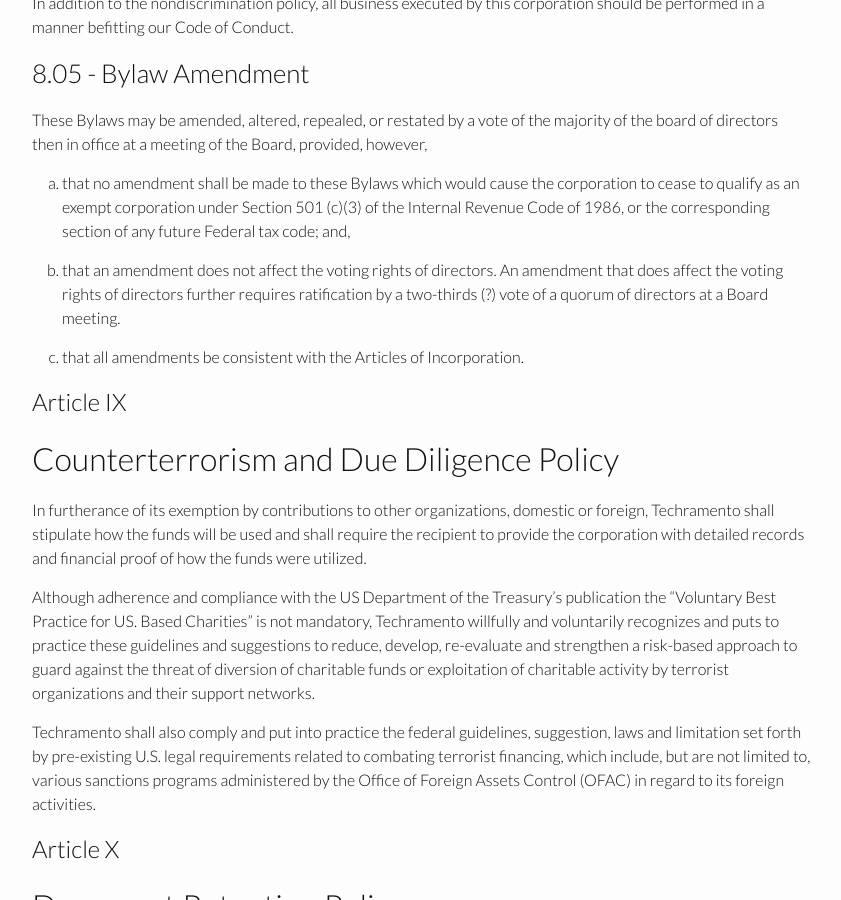
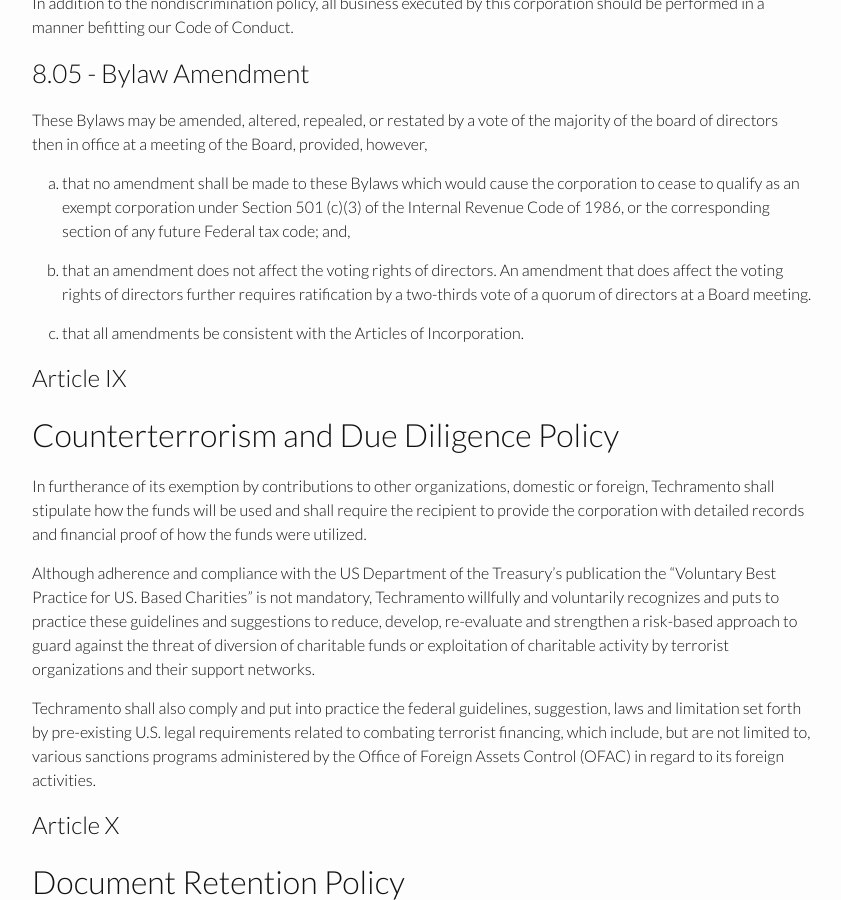
Before and after one commit to techramento/techramento.github.io, a Jekyll site: the page built from BYLAWS.md, in a window 1280 px wide and 900 px high, scrolled down 10432 px. Shown: the whole window, without its empty margins (218-1059 px from the left). Built offline with Jekyll 4.4.1, drawn with Linux system fonts in a browser that asks for light colours.

Commit message:
Remove typo

```diff
--- a/BYLAWS.md
+++ b/BYLAWS.md
@@ -298,7 +298,7 @@
 
 1. that no amendment shall be made to these Bylaws which would cause the corporation to cease to qualify as an exempt corporation under Section 501 (c)(3) of the Internal Revenue Code of 1986, or the corresponding section of any future Federal tax code;  and,
 
-1. that an amendment does not affect the voting rights of directors. An amendment that does affect the voting rights of directors further requires ratification by a two-thirds (?) vote of a quorum of directors at a Board meeting.
+1. that an amendment does not affect the voting rights of directors. An amendment that does affect the voting rights of directors further requires ratification by a two-thirds vote of a quorum of directors at a Board meeting.
 
 1. that all amendments be consistent with the Articles of Incorporation.
 
```
